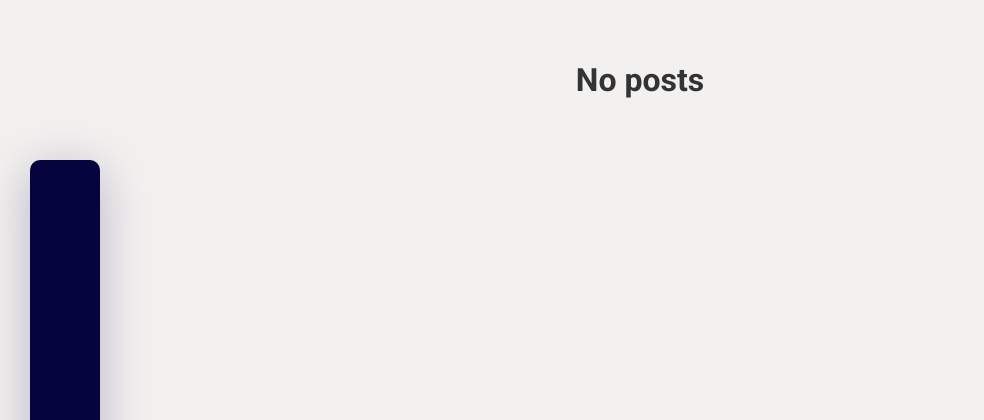
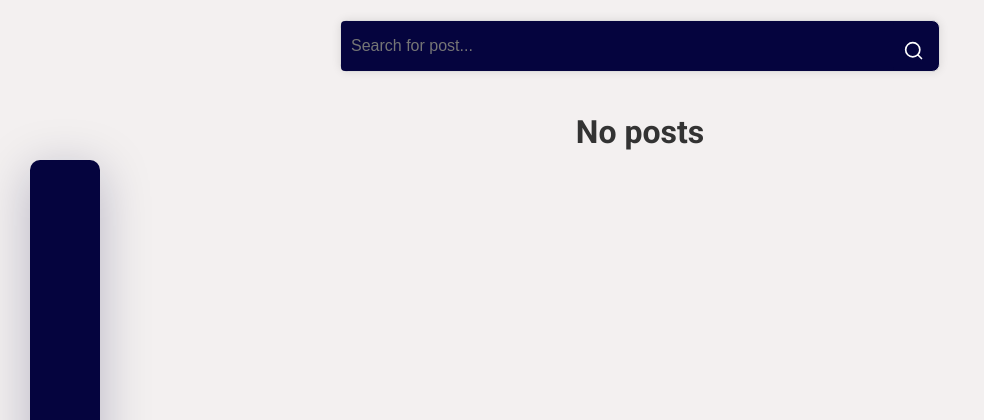
Before and after one commit to GeorgiDN/Python-Web, a Django app: page /dashboard/ in a window 1280 px wide. Shown: the top 420 px of the page, without its empty margins (0-984 px from the left). Run offline with Django 5.2, Linux system fonts and the light colour scheme; data that the repository does not hold is empty; some libraries are stand-ins or nearby versions.

Commit message:
create search form

```diff
--- a/Django-Basics/templatesBasics/forumApp/forumApp/posts/forms.py
+++ b/Django-Basics/templatesBasics/forumApp/forumApp/posts/forms.py
@@ -36,6 +36,19 @@ class PostDeleteForm(PostBaseForm):
 
         for field in self.fields:
             self.fields[field].disabled = True
+
+
+class SearchForm(forms.Form):
+    query = forms.CharField(
+        label="",
+        required=False,
+        max_length=100,
+        widget=forms.TextInput(
+            attrs={
+                "placeholder": "Search for post...",
+            }
+        )
+    )
 
 
 
--- a/Django-Basics/templatesBasics/forumApp/forumApp/posts/views.py
+++ b/Django-Basics/templatesBasics/forumApp/forumApp/posts/views.py
@@ -3,7 +3,7 @@ from datetime import datetime
 from django.http import HttpResponse
 from django.shortcuts import render, redirect
 
-from forumApp.posts.forms import PostBaseForm, PostCreateForm, PostDeleteForm
+from forumApp.posts.forms import PostBaseForm, PostCreateForm, PostDeleteForm, SearchForm
 from forumApp.posts.models import Post
 
 
@@ -16,8 +16,18 @@ def index(request):
 
 
 def dashboard(request):
+    form = SearchForm(request.GET)
+    post = Post.objects.all()
+
+    if request.method == "GET":
+
+        if form.is_valid():
+            query = form.cleaned_data["query"]
+            post = post.filter(title__icontains=query)
+
     context = {
-        "posts": Post.objects.all(),
+        "posts": post,
+        "form": form,
     }
 
     return render(request, "posts/dashboard.html", context)
--- a/Django-Basics/templatesBasics/forumApp/templates/posts/dashboard.html
+++ b/Django-Basics/templatesBasics/forumApp/templates/posts/dashboard.html
@@ -15,7 +15,7 @@
 <body>
     {% include "nav.html" %}
     <div class="container">
-
+        {% include "posts/search-form.html" %}
         <div class="posts">
             {% for post in posts %}
                 <a id="post-url" href="{% url 'details-post' post.pk %}">
--- /dev/null
+++ b/Django-Basics/templatesBasics/forumApp/templates/posts/search-form.html
@@ -0,0 +1,6 @@
+<form class="search-bar" action="{% url 'dash' %}" method="get">
+    {{ form }}
+    <button>
+        <svg xmlns="http://www.w3.org/2000/svg" width="20" height="20" viewBox="0 0 24 24" fill="transparent" stroke="white" stroke-width="2" stroke-linecap="round" stroke-linejoin="round" class="ai ai-Search"><path d="M21 21l-4.486-4.494M19 10.5a8.5 8.5 0 1 1-17 0 8.5 8.5 0 0 1 17 0z"/></svg>
+    </button>
+</form>
```
